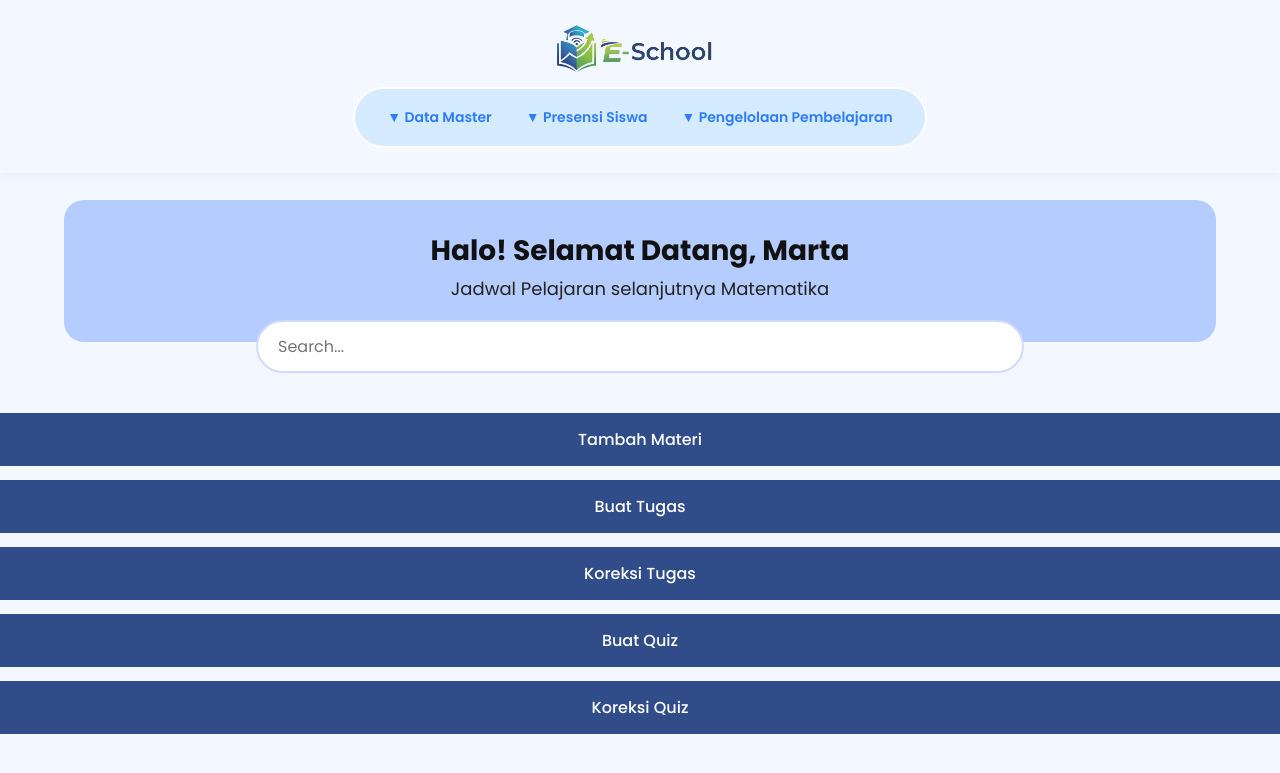
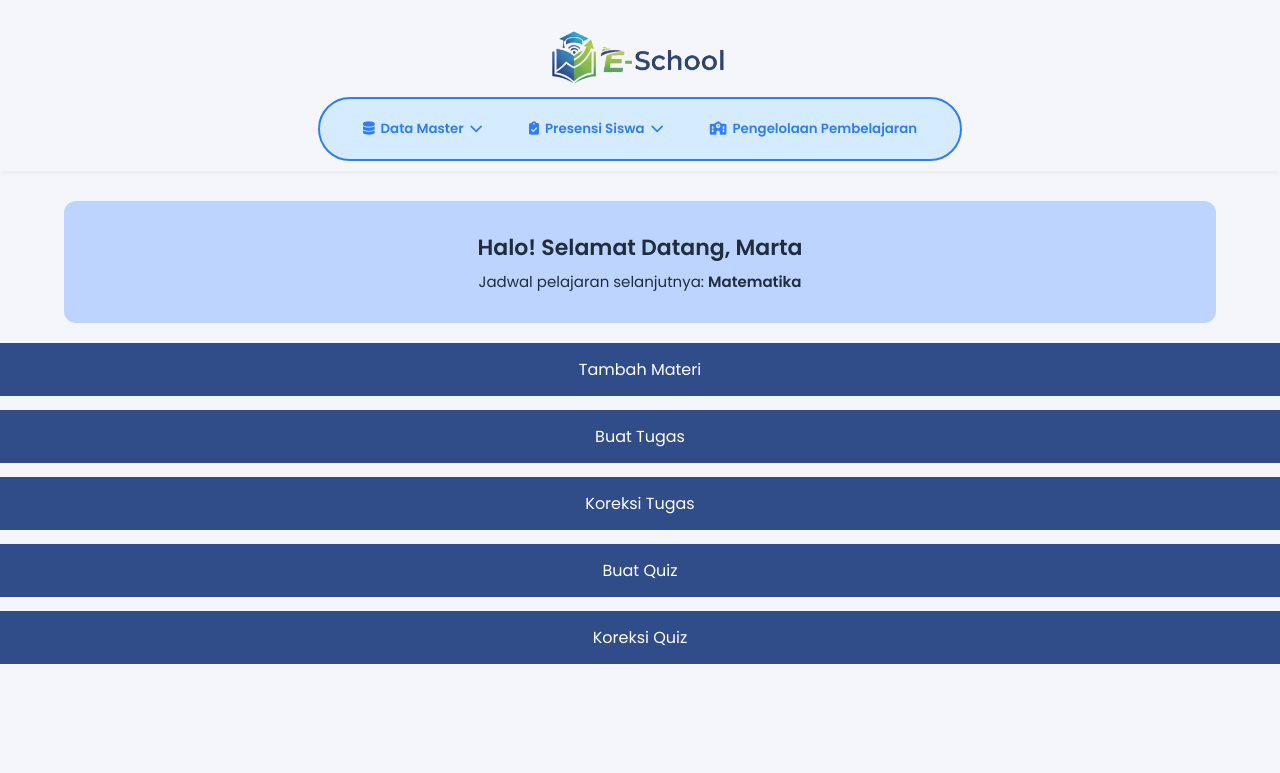
Before and after one commit to Rizkywhyws/e-learning, a PHP site: page /Guru/pengelolaanPembelajaran.php in a window 1280 px wide; the page is wider, and only the part inside the window is pictured. Shown: the top 773 px of that part. Run offline with PHP 8.4, Linux system fonts and the light colour scheme.

Commit message:
memperbarui header pengelolaan pembelajaran

```diff
--- a/Guru/css/style_guru.css
+++ b/Guru/css/style_guru.css
@@ -1,176 +1,4 @@
-/* === style_guru.css === */
 
-
-/* Header dan logo */
-/* === style_guru.css === */
-header {
-    position: fixed;
-    top: 0;
-    left: 0;
-    width: 100%;
-    z-index: 9999;
-    text-align: center;
-    background-color: #f3f7ff;
-    padding: 15px 0;
-    box-shadow: 0 2px 10px rgba(0,0,0,0.05);
-    transition: all 0.3s ease;
-}
-
-
-/* Reset dan dasar */
-body {
-    margin: 0;
-    font-family: 'Poppins', sans-serif;
-    background-color: #f3f7ff;
-    color: #222;
-    padding-top: 120px; /* Sesuaikan tinggi header */
-}
-
-
-header.scrolled {
-    box-shadow: 0 2px 15px rgba(0,0,0,0.1);
-    background-color: #eaf0ff;
-}
-
-header img {
-    width: 100px;
-    vertical-align: middle;
-    margin-right: 8px;
-    height: 100px;
-}
-
-header h1 {
-    display: inline-block;
-    color: #304c89;
-    font-weight: 600;
-    vertical-align: middle;
-    font-size: 32px;
-    margin: 0;
-}
-
-/* Navigasi dropdown */
-nav {
-    display: flex;
-    justify-content: center;
-    width: 100%;
-    background-color: transparent;
-    margin-top: 10px;
-    gap: 10px;
-}
-
-.dropdown {
-    position: relative;
-}
-
-.bgDropdown {
-      display: inline-flex;
-  gap: 10px;
-  padding: 10px 20px;
-  background: #D5EBFF;
-  border: 2px solid #ffffff;
-  border-radius: 40px;
-  margin: -10px auto 10px;
-  justify-content: center;
-  align-items: center;
-  display: flex;
-
-}
-
-.dropbtn {
-      background: transparent;
-  border: none;
-  font-size: 14px;
-  font-weight: 600;
-  color: #2e7dff;
-  padding: 8px 12px;
-  cursor: pointer;
-  border-radius: 30px;
-  display: flex;
-  align-items: center;
-  gap: 6px;
-
-}
-
-.dropbtn:hover {
-    background-color: #c6dbff;
-}
-
-.dropdown-content {
-    display: none;
-    position: absolute;
-    background-color: #fff;
-    min-width: 180px;
-    border-radius: 8px;
-    box-shadow: 0px 4px 8px rgba(0,0,0,0.1);
-   /* z-index: 1;*/
-}
-
-.dropdown-content a {
-    color: #333;
-    padding: 10px 16px;
-    text-decoration: none;
-    display: block;
-    border-bottom: 1px solid #f1f1f1;
-}
-
-.dropdown-content a:hover {
-    background-color: #f0f6ff;
-}
-
-.dropdown:hover .dropdown-content {
-    display: block;
-}
-
-/* Welcome Section */
-.welcome-box {
-    position: relative;
-    background-color: #b5ccff;
-    text-align: center;
-    padding: 30px 20px;
-    border-radius: 20px;
-    margin-top: 80px;
-    margin-left: auto;
-    margin-right: auto;
-    margin-bottom: -30px; /* margin jarak bawah dan atas. klo mau bawah tok, berarti pake margin-bottom kkkkkkkkkkkkkkkkkkkkkkkkkkkkkkkkkkkkkkkkkkkkkkkkkkkkkkkkkkkkk*/
-    width: 90%;
-}
-
-.welcome-box h2 {
-    font-size: 28px;
-    margin: 0;
-    color: #111;
-}
-
-.welcome-box p {
-    font-size: 18px;
-    color: #222;
-    margin-top: 3px;
-    margin-bottom: 10px;
-}
-
-/* Search Box */
-.search-box {
-    display: flex;
-    justify-content: center;
-    margin-top: 8px;
-    margin-bottom: 40px; /* Search Box jarak bawah kkkkkkkkkkkkkkkkkkkkkkkkkkkkkkkkkkkkkkkkkkkkkkkkkkkkkkkkkkkkkkkkkkkkkkkkkkkk */
-    position: relative;
-    z-index: 15;
-}
-
-.search-box input[type="text"] {
-    width: 60%;
-    padding: 12px 20px;
-    border: 2px solid #d0dcff;
-    border-radius: 40px;
-    font-size: 16px;
-    outline: none;
-}
-
-.search-box input[type="text"]:focus {
-    border-color: #4c6ef5;
-    box-shadow: 0 0 4px #a3baff;
-}
 
 /* Responsif */
 @media (max-width: 768px) {
--- a/Guru/pengelolaanPembelajaran.php
+++ b/Guru/pengelolaanPembelajaran.php
@@ -1,24 +1,7 @@
 <?php
-// pengelolaanPembelajaran.php
 session_start();
 $halaman = isset($_GET['page']) ? $_GET['page'] : '';
 ?>
-<?php
-// Periksa apakah parameter 'page' ada di URL
-if (isset($_GET['page'])) {
-    $page = $_GET['page'];
-
-    // Periksa apakah file yang dipilih ada, jika ada, include file tersebut
-    if (file_exists($page)) {
-        include($page); // Memasukkan file 'buatTugas.php' atau file lain yang sesuai
-    } else {
-        echo "<p>Halaman tidak ditemukan.</p>"; // Pesan error jika file tidak ditemukan
-    }
-} else {
-    // Tampilan default jika tidak ada parameter page (misalnya bisa menunjukkan dashboard utama atau halaman lainnya)
-}
-?>
-
 
 <!DOCTYPE html>
 <html lang="id">
@@ -27,85 +10,64 @@ if (isset($_GET['page'])) {
   <meta name="viewport" content="width=device-width, initial-scale=1.0">
   <title>Pengelolaan Pembelajaran</title>
 
-        <!-- ====== Tambahkan Google Fonts ====== -->
-        <link href="https://fonts.googleapis.com/css2?family=Poppins:wght@400;500;600;700&display=swap" rel="stylesheet">
-        <!-- ====== Hubungkan file CSS utama ====== -->
-        <link rel="stylesheet" href="CSS/style_guru.css">
+  <!-- Font dan Icon -->
+  <link href="https://fonts.googleapis.com/css2?family=Poppins:wght@400;600&display=swap" rel="stylesheet">
+  <link rel="stylesheet" href="https://cdnjs.cloudflare.com/ajax/libs/font-awesome/6.5.0/css/all.min.css">
 
-        <style>
-            /* Terapkan font ke seluruh elemen */
-            * {
-                font-family: "Poppins", sans-serif;
-                margin: 0;
-                padding: 0;
-                box-sizing: border-box;
-            }
-            </style>
+  <!-- Gunakan style dari dashboard agar tampilannya seragam -->
+  <link rel="stylesheet" href="css/dashboard.css">
+  <link rel="stylesheet" href="css/style_guru.css">
 </head>
 <body>
 
+<!-- HEADER (sama seperti dashboard) -->
+<div class="sticky-header">
   <header>
-   <img src="../assets/logo-elearning.png" alt="Logo E-School" style="width: 180px; height: auto;">
+    <img src="../assets/logo-elearning.png" class="logo" alt="E-School">
 
-
-<nav>
-    <div class="bgDropdown">
+    <div class="menu-row">
       <div class="dropdown">
-            <button class="dropbtn">▼ Data Master</button>
+        <button class="dropbtn">
+          <i class="fa-solid fa-database"></i> Data Master
+          <i class="fa-solid fa-chevron-down dropdown-arrow"></i>
+        </button>
         <div class="dropdown-content">
-                <a href="#">Data Guru</a>
-                <a href="#">Data Siswa</a>
+          <a href="#"><i class="fa-solid fa-user-tie"></i> Kelola Guru</a>
+          <a href="#"><i class="fa-solid fa-user-graduate"></i> Kelola Siswa</a>
         </div>
       </div>
 
       <div class="dropdown">
-            <button class="dropbtn">▼ Presensi Siswa</button>
+        <button class="dropbtn">
+          <i class="fa-solid fa-clipboard-check"></i> Presensi Siswa
+          <i class="fa-solid fa-chevron-down dropdown-arrow"></i>
+        </button>
         <div class="dropdown-content">
-                <a href="#">Rekap Presensi</a>
-                <a href="#">Laporan</a>
+          <a href="#"><i class="fa-solid fa-list-check"></i> Lihat Presensi</a>
+          <a href="#"><i class="fa-solid fa-pen-clip"></i> Buat Presensi</a>
         </div>
       </div>
 
-        <div class="dropdown">
-            <button class="dropbtn">▼ Pengelolaan Pembelajaran</button>
-            <div class="dropdown-content">
-                <a href="#">Materi</a>
-                <a href="#">Tugas</a>
-                <a href="#">Quiz</a>
+      <button class="dropbtn">
+        <i class="fa-solid fa-school"></i>
+        <a href="pengelolaanPembelajaran.php" style="text-decoration: none; color: #2e7dff;">Pengelolaan Pembelajaran</a>
+      </button>
     </div>
+  </header>
 </div>
-    </div>
-</nav>
-</header>
 
-<div class="welcome-box">
+<!-- WELCOME BOX -->
+<section class="welcome-box">
   <?php
-    // --- Ambil data dari database (nanti sesuaikan query-nya) ---
-    // contoh variable default sementara:
-    $namaGuru = "Marta"; // nanti diganti hasil dari database
-    $pelajaranSelanjutnya = "Matematika"; // nanti diganti hasil dari database
-
-    // contoh konsep ambil dari database (belum aktif):
-    /*
-    include 'koneksi.php';
-    $idGuru = $_SESSION['id_guru'];
-    $query = mysqli_query($koneksi, "SELECT nama_guru FROM guru WHERE id_guru='$idGuru'");
-    $dataGuru = mysqli_fetch_assoc($query);
-    $namaGuru = $dataGuru['nama_guru'];
-
-    $jadwal = mysqli_query($koneksi, "SELECT nama_mapel FROM jadwal WHERE id_guru='$idGuru' ORDER BY waktu_mulai ASC LIMIT 1");
-    $dataJadwal = mysqli_fetch_assoc($jadwal);
-    $pelajaranSelanjutnya = $dataJadwal['nama_mapel'];
-    */
+  $namaGuru = "Marta";
+  $pelajaranSelanjutnya = "Matematika";
   ?>
   <h2>Halo! Selamat Datang, <?= htmlspecialchars($namaGuru) ?></h2>
-    <p>Jadwal Pelajaran selanjutnya <?= htmlspecialchars($pelajaranSelanjutnya) ?></p>
-</div>
+  <p>Jadwal pelajaran selanjutnya: <b><?= htmlspecialchars($pelajaranSelanjutnya) ?></b></p>
+</section>
 
-<div class="search-box">
-    <input type="text" placeholder="Search...">
-</div>
 
+<!-- MENU TOMBOL -->
 
 <div class="btn-container">
     <a href="?page=tambahMateri"><button class="btn">Tambah Materi</button></a>
@@ -139,15 +101,26 @@ if (isset($_GET['page'])) {
     <?php } ?>
 </div>
 
-</body>
 
+<!-- SCRIPT DROPDOWN -->
 <script>
-window.addEventListener('scroll', function() {
-  const header = document.querySelector('header');
-  if (window.scrollY > 20) header.classList.add('scrolled');
-  else header.classList.remove('scrolled');
+document.addEventListener("DOMContentLoaded", () => {
+  const buttons = document.querySelectorAll(".dropbtn");
+  buttons.forEach(btn => {
+    btn.addEventListener("click", e => {
+      e.stopPropagation();
+      const menu = btn.nextElementSibling;
+      document.querySelectorAll(".dropdown-content").forEach(dc => {
+        if (dc !== menu) dc.style.display = "none";
+      });
+      menu.style.display = menu.style.display === "block" ? "none" : "block";
+    });
+  });
+  document.addEventListener("click", () => {
+    document.querySelectorAll(".dropdown-content").forEach(dc => dc.style.display = "none");
+  });
 });
 </script>
 
-
+</body>
 </html>
```
Lines whose indentation alone changed are shown as unchanged.
